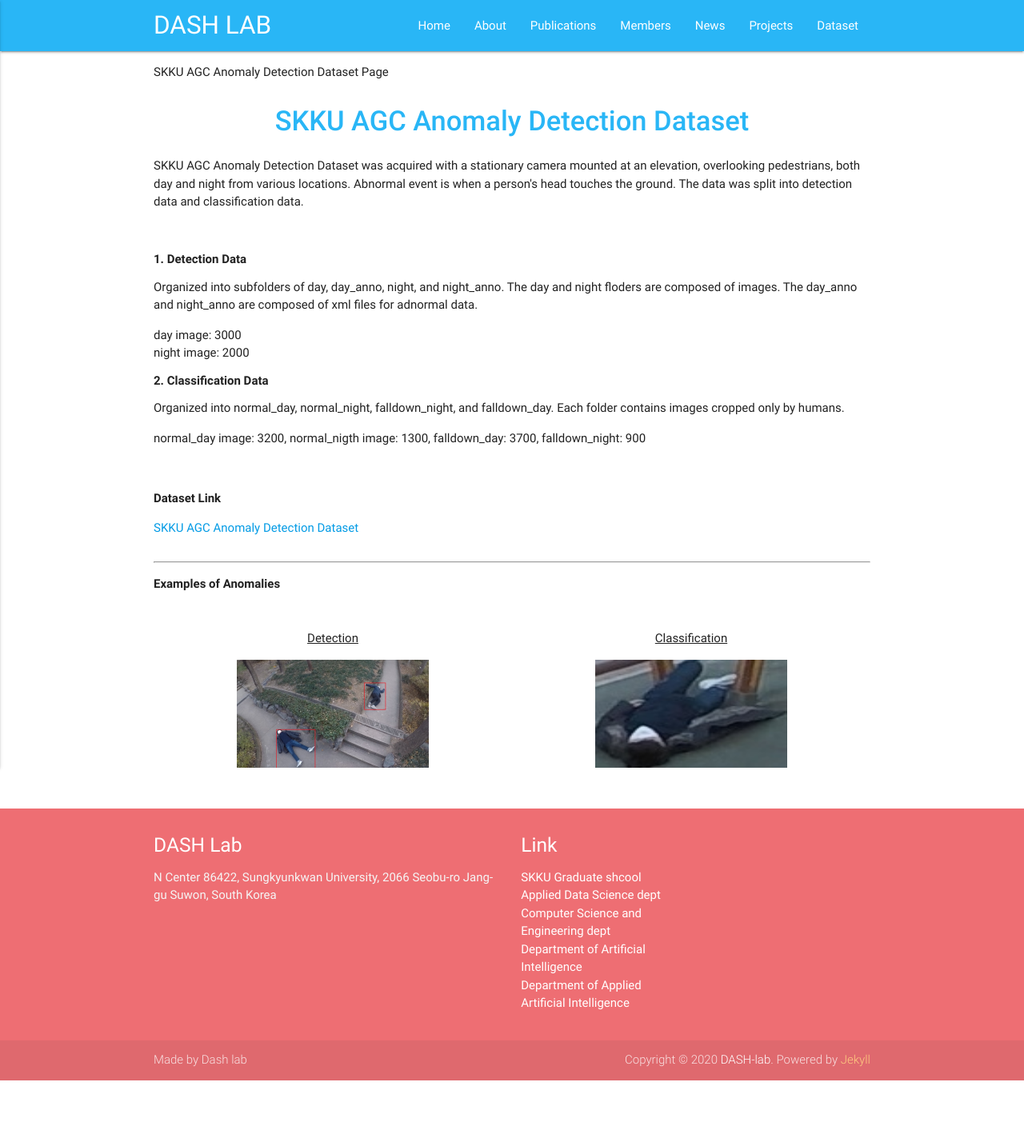
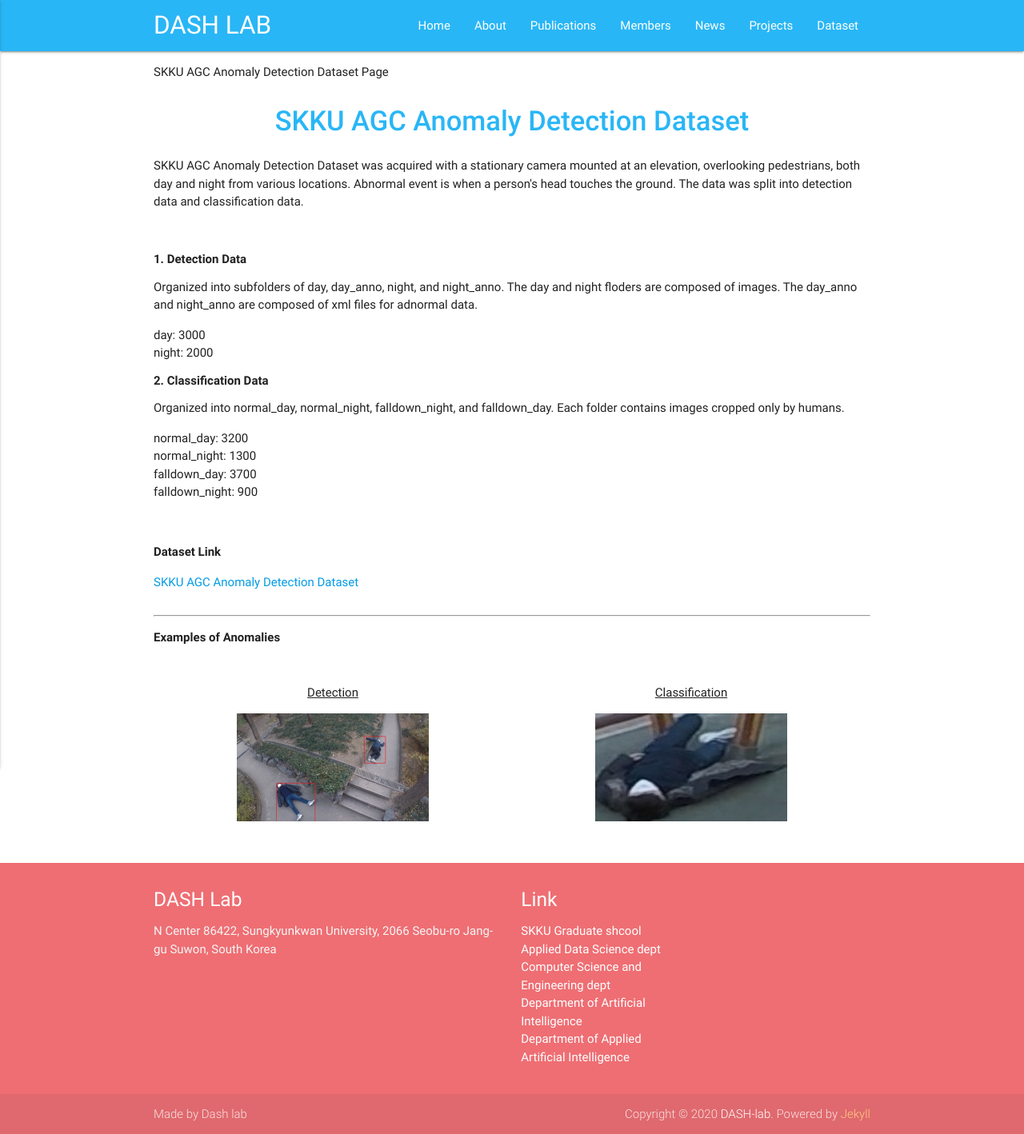
Before and after one commit to Yurim990507/DASH-Lab.github.io, a Jekyll site: the page built from example6.md, in a window 1280 px wide. Shown: the whole page at 80% size. Built offline with Jekyll 4.4.1, drawn with Linux system fonts in a browser that asks for light colours; before the commit the page ends 1351 px from its top, so only the background shows below that.

Commit message:
Update example6.md

```diff
--- a/example6.md
+++ b/example6.md
@@ -11,11 +11,11 @@ permalink: /Dataset/
 
 <h6><b>1. Detection Data</b></h6>
   <p>Organized into subfolders of day, day_anno, night, and night_anno. The day and night floders are composed of images. The day_anno and night_anno are composed of xml files for adnormal data.</p>
-  <p>day image: 3000<br>night image: 2000</p>
+  <p>day: 3000<br>night: 2000</p>
 
 <h6><b>2. Classification Data</b></h6>
   <p>Organized into normal_day, normal_night, falldown_night, and falldown_day. Each folder contains images cropped only by humans.</p>
-  <p>normal_day image: 3200, normal_nigth image: 1300, falldown_day: 3700, falldown_night: 900</p>
+  <p>normal_day: 3200<br>normal_night: 1300<br>falldown_day: 3700<br>falldown_night: 900</p>
   <br>
 <p><b>Dataset Link</b></p>
   <a href="https://drive.google.com/drive/folders/1JfEMxKb70GSEEUKMBqr62UFOsMbpPK8s?usp=sharing">SKKU AGC Anomaly Detection Dataset</a><br><br>
```
